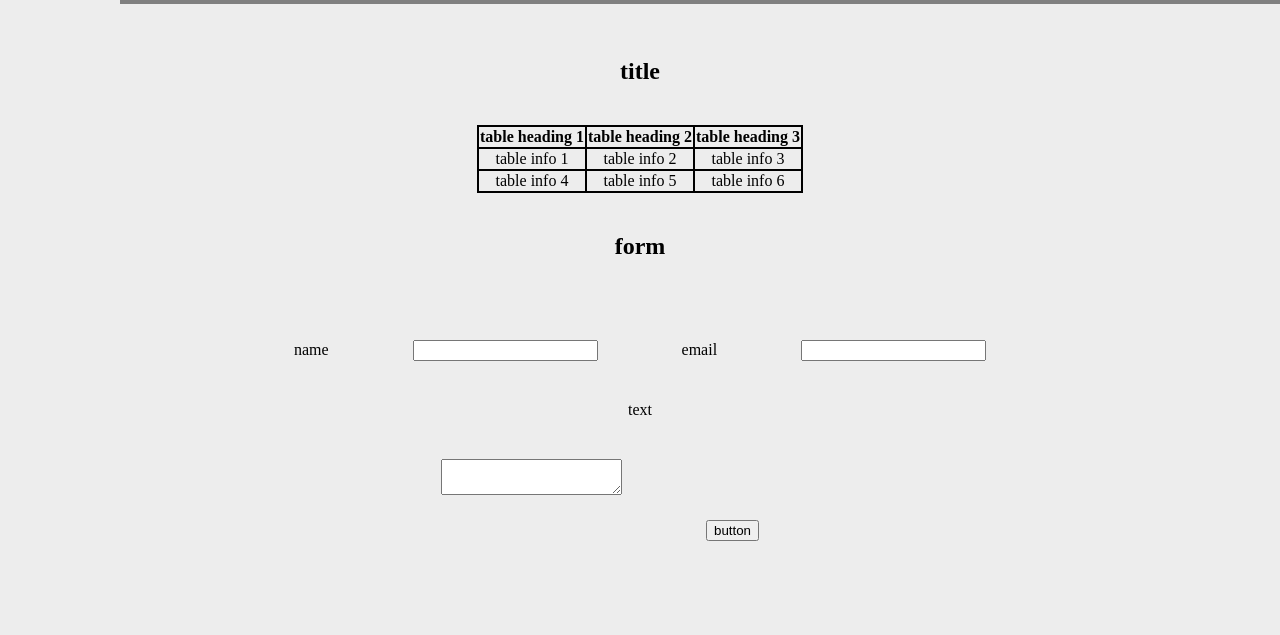
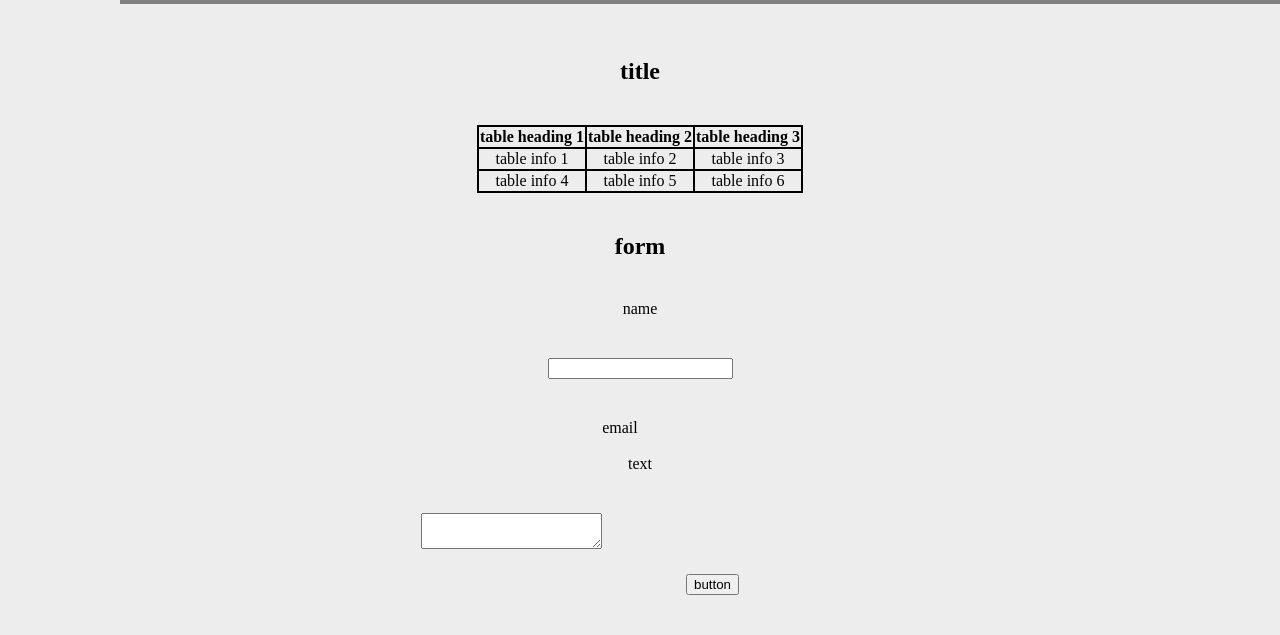
Before and after one commit to olaayyad4/practices, a plain HTML site: page index.html in a window 1280 px wide. Shown: the part 214-849 px from the top of the page. Before the commit the page ends 800 px from the top, so only its background shows below. Drawn offline with Linux system fonts and the light colour scheme.

Commit message:
Update index.html

```diff
--- a/index.html
+++ b/index.html
@@ -43,10 +43,10 @@
                 <h2>form</h2>
           <form id=form>
 
-          <label for=name>name</label>
-          <input type=text required/>
-           <label for=email>email</label>
-          <input type=email required/>
+          <label for=name>name</label><br>
+          <input type=text required/><br>
+           <label for=email>email</label><br<
+          <input type=email required/><br>
           <br>
           <label>text<label> <br>
             <textarea row=3 col=4></textarea>
```
